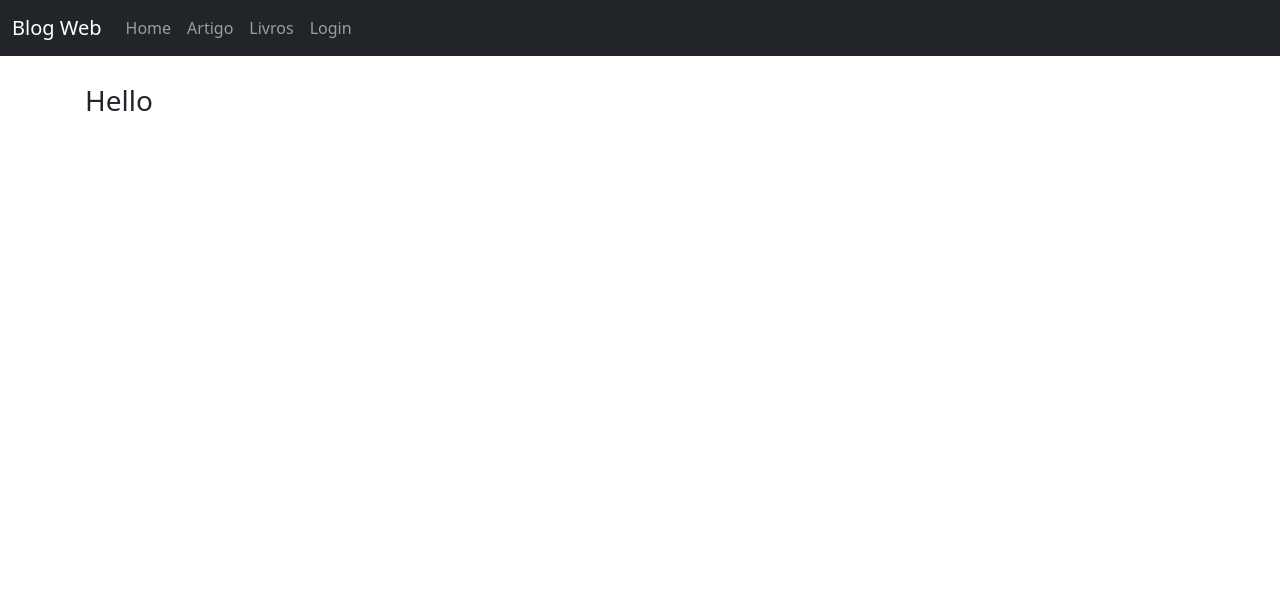
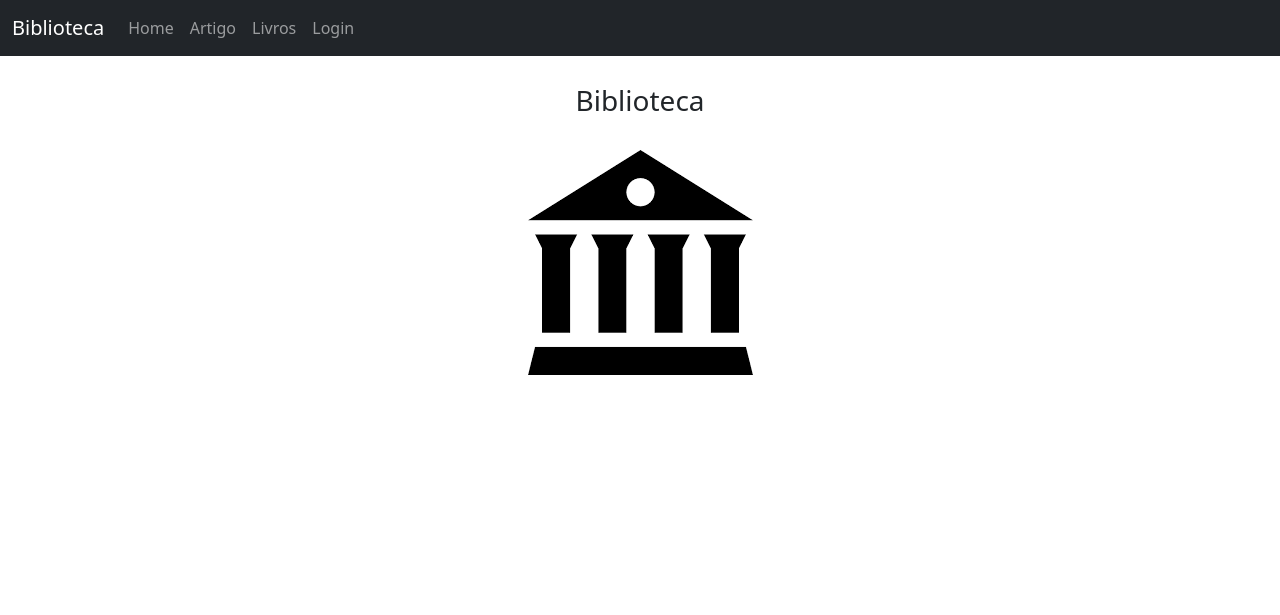
Before and after one commit to talesrc/web-oauth, a Django app: page / in a window 1280 px wide. Shown: the top 615 px of the page. Run offline with Django 3.2, Linux system fonts and the light colour scheme; some libraries are stand-ins or nearby versions.

Commit message:
update home

```diff
--- a/CRUD/Pages/templates/Pages/index.html
+++ b/CRUD/Pages/templates/Pages/index.html
@@ -3,5 +3,8 @@
 {% load static %}
 
 {% block conteudo %}
-    <h3>Hello</h3>
+    <center>
+        <h3>Biblioteca</h3>
+        <img class="mt-4" src="{% static 'img/biblioteca.png' %}" class="img-responsive" alt="...">
+    </center>
 {% endblock %}
--- a/CRUD/Pages/templates/Pages/modelo.html
+++ b/CRUD/Pages/templates/Pages/modelo.html
@@ -29,7 +29,7 @@
   <!-- Fixed navbar -->
   <nav class="navbar navbar-expand-md navbar-dark fixed-top bg-dark">
     <div class="container-fluid">
-      <a class="navbar-brand" href="#">Blog Web</a>
+      <a class="navbar-brand" href="#">Biblioteca</a>
       <button class="navbar-toggler" type="button" data-bs-toggle="collapse" data-bs-target="#navbarCollapse" aria-controls="navbarCollapse" aria-expanded="false" aria-label="Toggle navigation">
         <span class="navbar-toggler-icon"></span>
       </button>
```
Also changed, not shown: CRUD/db.sqlite3, CRUD/static/img/biblioteca.png (added).
